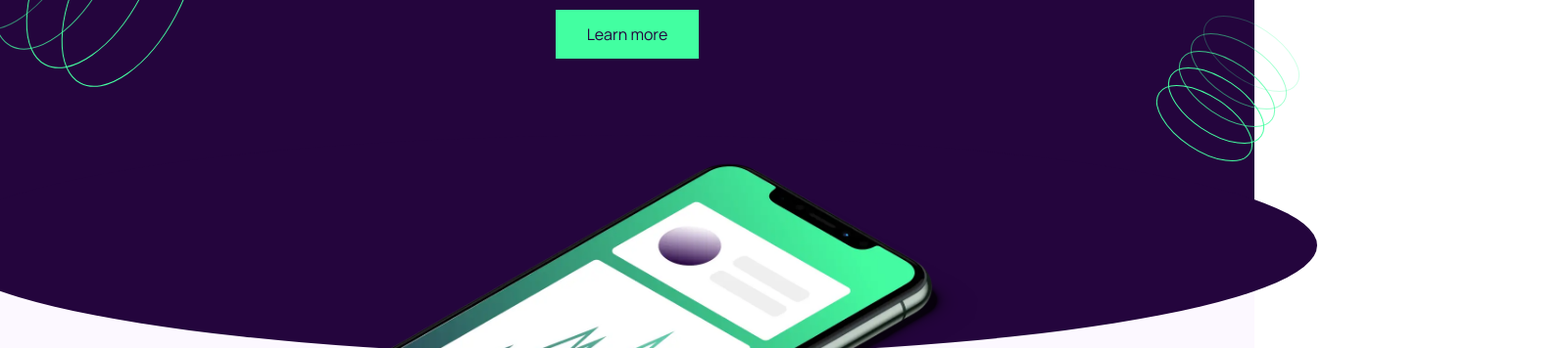
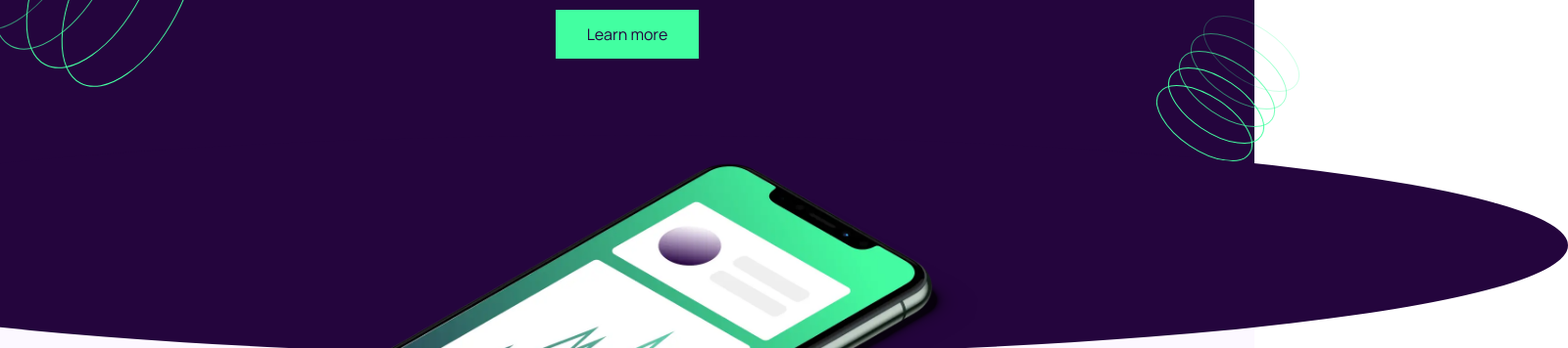
Before and after one commit to gybau/Workit-Landing-Page, a plain HTML site: page index.html in a window 1280 px wide. Shown: the part 400-756 px from the top of the page at 98% size, 1600 px wide, since content can reach past the window. Drawn offline with Linux system fonts and the light colour scheme.

Commit message:
fix section curve bug

```diff
--- a/styles.css
+++ b/styles.css
@@ -153,7 +153,8 @@ nav a:hover {
   transform: translate(0, 50%);
   height: 100px;
   border-radius: 50%;
-  width: 110vw;
+  width: 100%;
+  transform: scaleX(1.5) translate(0, 50%);
   background-color: var(--dark-purple);
   z-index: 97;
 }
```
